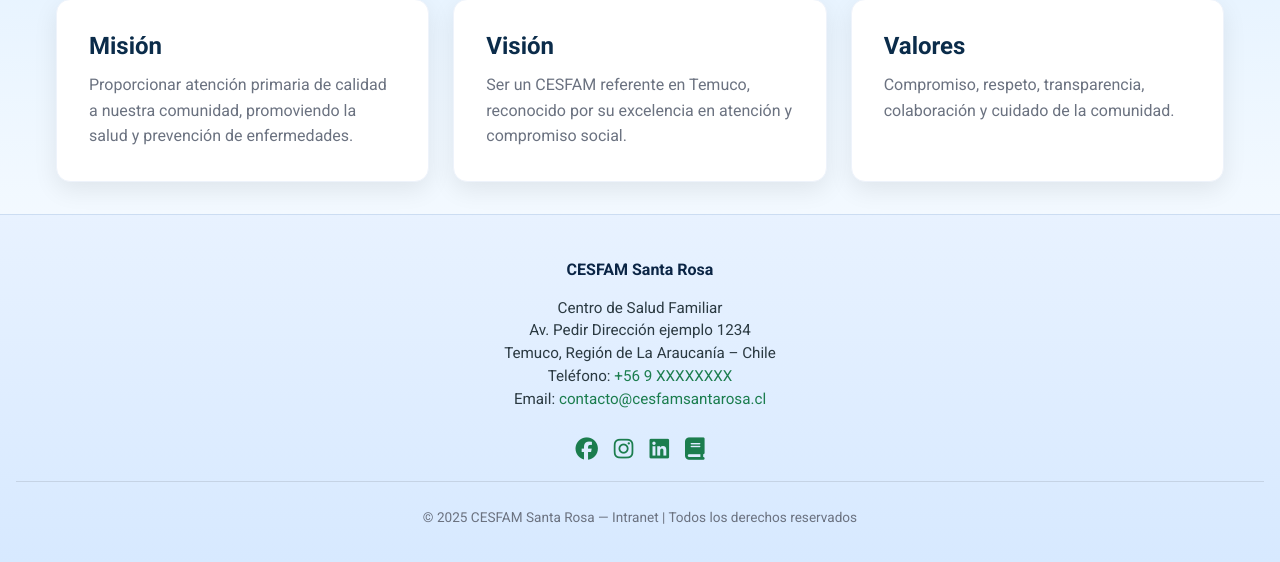
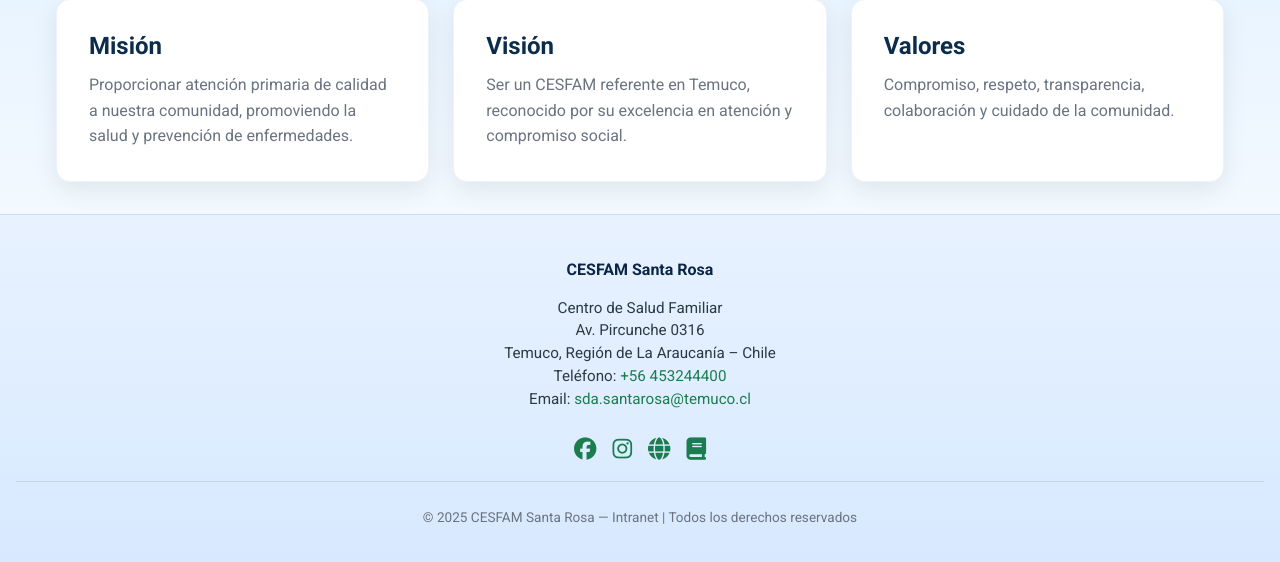
Before and after one commit to ktastrophick/INTRANET_CESFAM, a Django app: page / in a window 1280 px wide. Shown: the part 335-897 px from the top of the page. Run offline with Django 5.2, Linux system fonts and the light colour scheme.

Commit message:
cambio footer

```diff
--- a/Backend/templates/base/includes/footer.html
+++ b/Backend/templates/base/includes/footer.html
@@ -3,15 +3,15 @@
     <div class="footer-info">
         <h4>CESFAM Santa Rosa</h4>
         <p>Centro de Salud Familiar<br>
-        Av. Pedir Dirección ejemplo 1234<br>
+        Av. Pircunche 0316<br>
         Temuco, Región de La Araucanía – Chile<br>
-        Teléfono: <a href="tel:+569XXXXXXXX">+56 9 XXXXXXXX</a><br>
-        Email: <a href="mailto:contacto@cesfamsantarosa.cl">contacto@cesfamsantarosa.cl</a></p>
+        Teléfono: <a href="tel:+569XXXXXXXX">+56 453244400</a></a><br>
+        Email: <a href="mailto:contacto@cesfamsantarosa.cl"> sda.santarosa@temuco.cl</a></p>
 
         <div class="footer-social">
         <a href="https://facebook.com/cesfamsantarosa" target="_blank"><i class="fa-brands fa-facebook"></i></a>
-        <a href="https://instagram.com/cesfamsantarosa" target="_blank"><i class="fa-brands fa-instagram"></i></a>
-        <a href="https://linkedin.com/organization/cesfamsantarosa" target="_blank"><i class="fa-brands fa-linkedin"></i></a>
+        <a href="https://www.instagram.com/cesfamsantarosatemuco/" target="_blank"><i class="fa-brands fa-instagram"></i></a>
+        <a href="https://saludtemuco.cl/cesfam-santa-rosa/" target="_blank"><i class="fa-solid fa-globe"></i></a>
         <a href="{#{% url 'manual' %}#}"><i class="fa-solid fa-book"></i></a>
         </div>
     </div>
```
